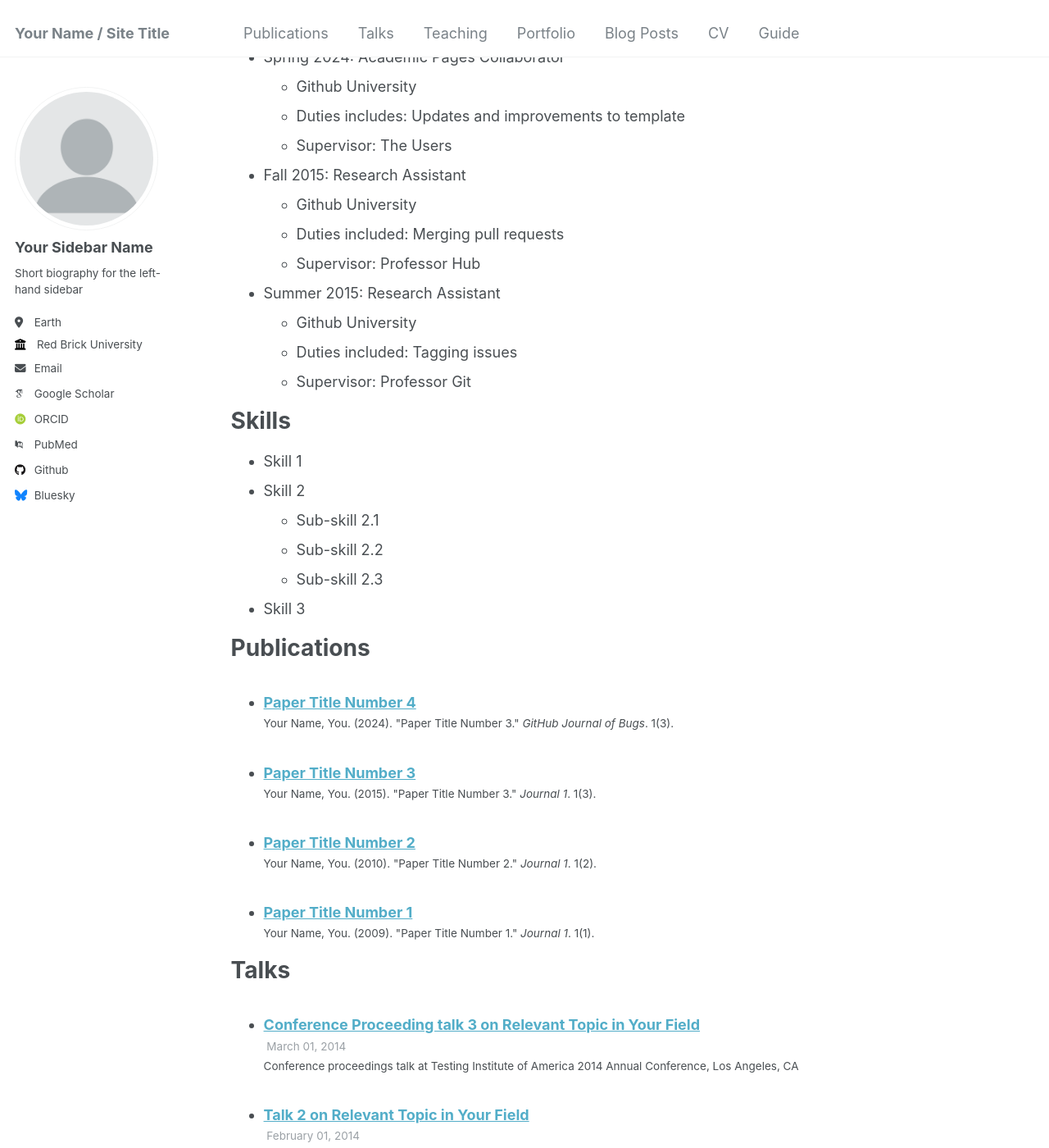
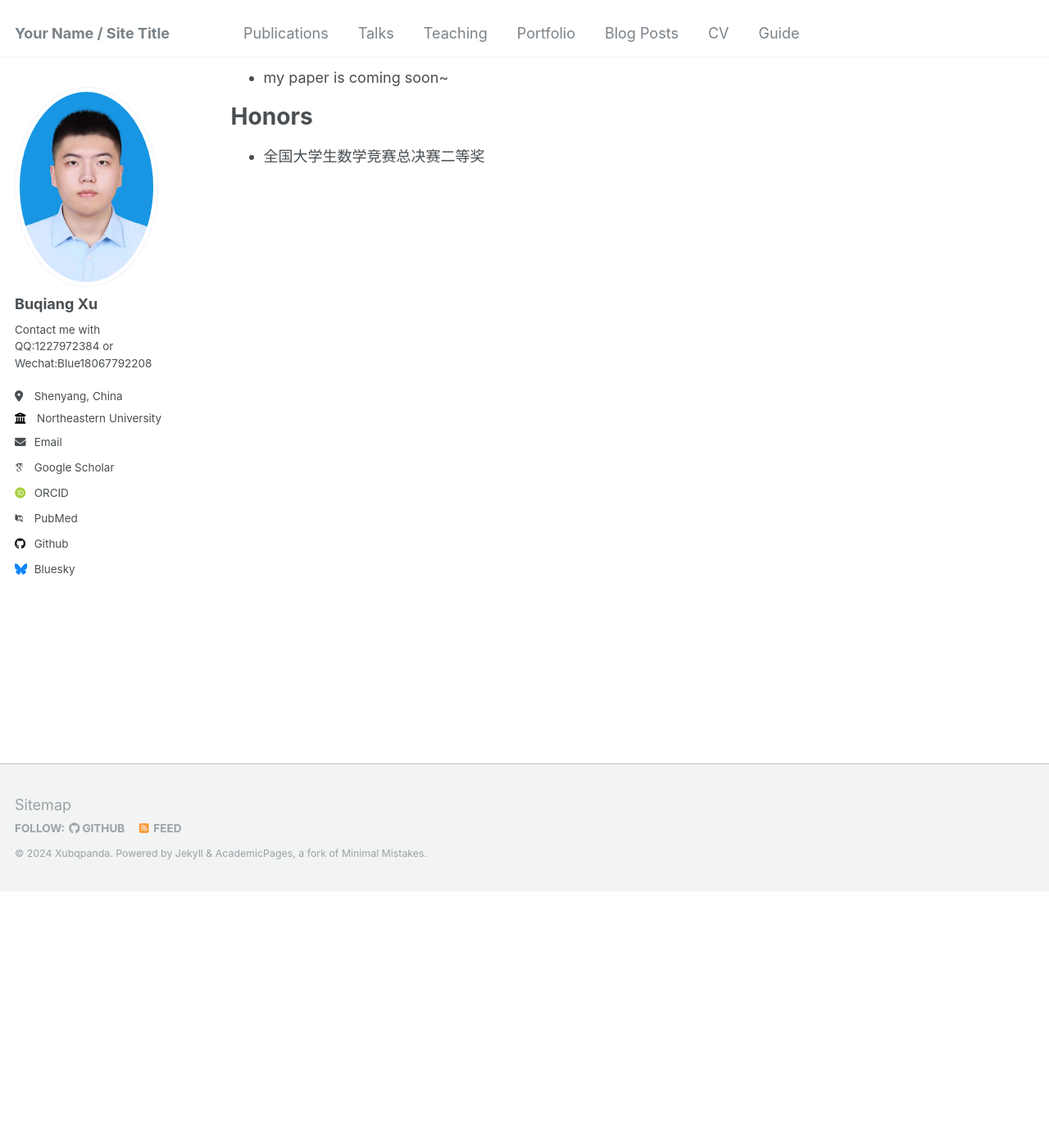
Before and after one commit to Xubqpanda/Xubqpanda.github.io, a Jekyll site: the page built from _pages/cv.md, in a window 1280 px wide and 1400 px high, scrolled down 313 px. Shown: the whole window at 82% size. Built offline with Jekyll 4.4.1, drawn with Linux system fonts in a browser that asks for light colours; some web fonts are replaced; some of the changed text lies outside the part shown.

Commit message:
Updated personal website content

```diff
--- a/_config.yml
+++ b/_config.yml
@@ -10,7 +10,7 @@
 locale                   : "en-US"
 title                    : "Your Name / Site Title"
 title_separator          : "-"
-name                     : &name "Your Name"
+name                     : &name "Xubqpanda"
 description              : &description "personal description"
 url                      : https://academicpages.github.io # the base hostname & protocol for your site e.g. "https://mmistakes.github.io"
 baseurl                  : "" # the subpath of your site, e.g. "/blog"
@@ -22,13 +22,13 @@ repository               : "academicpages/academicpages.github.io"
 author:
   # Biographic information
   avatar           : "profile.png"
-  name             : "Your Sidebar Name"
+  name             : "Buqiang Xu"
   pronouns         : # example: "she/her"
-  bio              : "Short biography for the left-hand sidebar"
-  location         : "Earth"
-  employer         : "Red Brick University"
+  bio              : "Contact me with QQ:1227972384 or Wechat:Blue18067792208"
+  location         : "Shenyang, China"
+  employer         : "Northeastern University"
   uri              : # URL
-  email            : "none@example.org"
+  email            : "1227972384@qq.com"
 
   # Academic websites
   arxiv            : # URL - Update with the correct link to your profile
--- a/_pages/cv.md
+++ b/_pages/cv.md
@@ -11,54 +11,17 @@ redirect_from:
 
 Education
 ======
-* Ph.D in Version Control Theory, GitHub University, 2018 (expected)
-* M.S. in Jekyll, GitHub University, 2014
-* B.S. in GitHub, GitHub University, 2012
+* 2022.09 - 2026.06, Computer Science and Engineering College, Northeastern University, Shenyang, China.
 
 Work experience
 ======
-* Spring 2024: Academic Pages Collaborator
-  * Github University
-  * Duties includes: Updates and improvements to template
-  * Supervisor: The Users
+* 2024.06 - now, NEUIR Lab , Shenyang, China.
 
-* Fall 2015: Research Assistant
-  * Github University
-  * Duties included: Merging pull requests
-  * Supervisor: Professor Hub
-
-* Summer 2015: Research Assistant
-  * Github University
-  * Duties included: Tagging issues
-  * Supervisor: Professor Git
-
-Skills
-======
-* Skill 1
-* Skill 2
-  * Sub-skill 2.1
-  * Sub-skill 2.2
-  * Sub-skill 2.3
-* Skill 3
 
 Publications
 ======
-  <ul>{% for post in site.publications reversed %}
-    {% include archive-single-cv.html %}
-  {% endfor %}</ul>
+* my paper is coming soon~
 
-Talks
+Honors
 ======
-  <ul>{% for post in site.talks reversed %}
-    {% include archive-single-talk-cv.html  %}
-  {% endfor %}</ul>
-
-Teaching
-======
-  <ul>{% for post in site.teaching reversed %}
-    {% include archive-single-cv.html %}
-  {% endfor %}</ul>
-
-Service and leadership
-======
-* Currently signed in to 43 different slack teams
+* 全国大学生数学竞赛总决赛二等奖
```
Also changed, not shown: images/profile.png.
